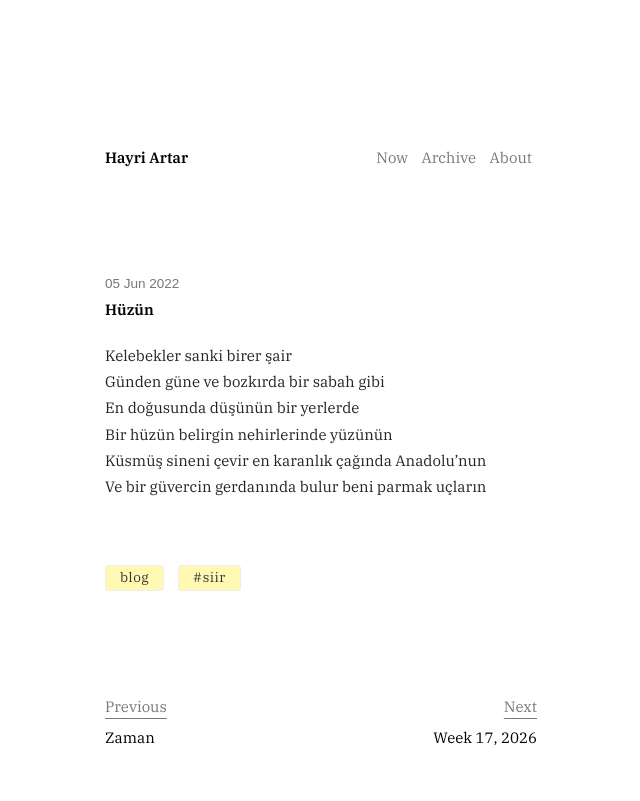
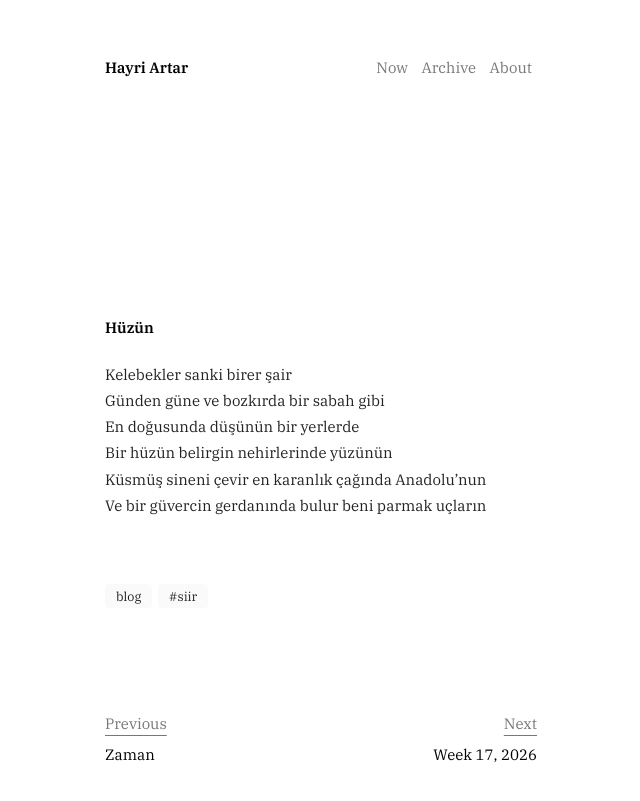
Before and after one commit to hayriartar/hayriartar.github.io, a Jekyll site: the page built from _posts/2022-06-05-huzun.md, in a window 1280 px wide. Shown: the top 801 px of the page, without its empty margins (319-959 px from the left). Built offline with Jekyll 4.4.1, drawn with Linux system fonts in a browser that asks for light colours.

Commit message:
some css changes

```diff
--- a/assets/css/custom.css
+++ b/assets/css/custom.css
@@ -89,7 +89,7 @@ body {
 /* -------------------- HEADER -------------------- */
 
 body > header {
-  margin-top:15vh;
+  margin-top:5vh;
   display: flex;
   flex-direction: row;
   align-items: baseline;
@@ -121,7 +121,7 @@ body > header {
 
 /* -------------------- MAIN -------------------- */
 
-main { margin: 0 auto; margin-top:11vh; }
+main { margin: 0 auto; margin-top:26vh; }
 
 
 
@@ -131,18 +131,22 @@ main { margin: 0 auto; margin-top:11vh; }
   margin-bottom: 3rem;
   padding-bottom: 4rem;
   position: relative;
+
  }
+
+
+.post-link {   opacity: 0.75;  display: block;  transition: opacity 0.2s ease; }
+.post-link:hover { }
+
+.post-title { margin: 0 0 30px 0; }
+
 
 .post-date {
  color: #777;
 font-size: .9rem;
 font-family: sans-serif;
+  display:none;
 }
-
-.post-link { opacity: 0.75;  display: block;  transition: opacity 0.2s ease; }
-.post-link:hover { }
-
-.post-title { margin: 0 0 30px 0; }
 
 .journal-date {  font-size: font-family: sans-serif; display: block;  margin-bottom:30px; color: #000; font-size: 1rem; font-weight: 600; }
 
@@ -276,18 +280,18 @@ font-family: sans-serif;
 .post-header + .post-content img { margin-bottom: 40px; }
 
 .post-categories, .post-tags {
-  margin: 0px 10px 10px 0;
+  margin: 0px 2px 10px 0;
   display: inline-flex;
   align-items: center;
   justify-content: center;
   text-decoration: none;
-  padding: 0px 14px;
-  border-radius: 3px;
-  border: 1px solid #eee;
-  font-size: 0.9rem;
-  letter-spacing: 0.04em;
-  color: #333;
-  background: rgba(255, 239, 68, 0.4);
+  padding: 0px 10px;
+  border-radius: 4px;
+  border: 1px solid #fafafa;
+  font-size: 0.84rem;
+  etter-spacing: 0.04em;
+  color: #222;
+  background: #fafafa;
   transition: all 0.2s ease;
 }
 
```
